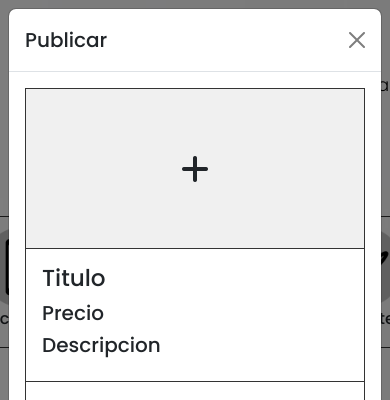
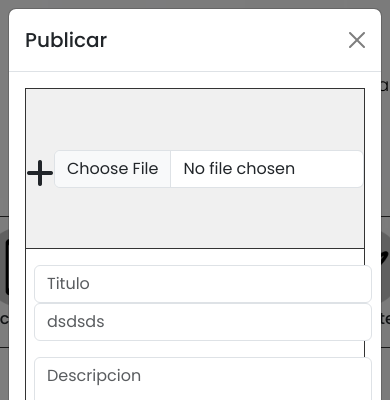
Before and after one commit to Ozaris/Proyecto1, a PHP site: page /empresas.html in a window 390 px wide, after a click on "Launch demo modal". Shown: the top 400 px of the page. Run offline with PHP 8.4, Linux system fonts and the light colour scheme; some libraries are stand-ins or nearby versions.

Commit message:
Mejora de publicacion

```diff
--- a/empresas.html
+++ b/empresas.html
@@ -105,8 +105,10 @@ include "conexion.php";
                     Launch demo modal
                 </button>
                 <!-- Modal -->
+
                  <div class="modal modal-xl fade" id="exampleModal" tabindex="-1" aria-labelledby="exampleModalLabel" aria-hidden="true">
                     <div class="modal-dialog">
+                        <form>
                         <div class="modal-content">
                             <div class="modal-header">
                                 <h1 class="modal-title fs-5" id="exampleModalLabel">Publicar</h1>
@@ -116,17 +118,18 @@ include "conexion.php";
 
                                 <div class="divprincipalpublicacion">
                                     <div class="divsubirimagen">
-                                        <i class="fa-solid fa-2x fa-plus iconomaspublicacion"></i>
+                                        <label for="formFile" class="form-label"><i class="fa-solid fa-2x fa-plus iconomaspublicacion"></i></label>
+                        <input class="form-control form-control1" type="file" id="formFile" name="foto_usr">
                                     </div>
                                     <div class="divsubirinformacion">
                                         <div class="divdatosinformacion">
-                                        <h3 class="textopublicacion">Titulo</h3>
-                                        <h5 class="textopublicacion">Precio</h5>
-                                        <h5 class="textopublicacion">Descripcion</h4>
+                                        <input type="email" class="form-control inputpublicacion1" id="floatingInput" placeholder="Titulo">
+                                        <input type="email" class="form-control inputpublicacion2" id="floatingInput" placeholder="dsdsds">
+                                        <textarea class="form-control inputpublicacion3" placeholder="Descripcion" id="floatingTextarea2" style="height: 100px"></textarea>
                                         </div>
 
                                         <div class="divinformacionempresa">
-                                            <h4>Informacion de la empresa</h4>
+                                            <h6>Informacion de la empresa</h6>
                                             <div class="divnombrempresapublicacion">
                                                 <img class="divfotopublicacion" src="Imagenes/GatoFotoPruebaPerfil.png" alt="img">
                                                 <h5 class="nombrempresapublicacion">Nombre de la empresa</h5>
@@ -138,6 +141,7 @@ include "conexion.php";
                             </div>
                             </div>
                         </div>
+                    </form>
                     </div>
                 </div>
 
--- a/style/style.css
+++ b/style/style.css
@@ -1564,7 +1564,7 @@ footer{
     border: 1px solid #333;
 }
 .divsubirimagen {
-    width: 50%;
+    width: 60%;
     display: flex;
     justify-content: center;
     align-items: center;
@@ -1572,7 +1572,7 @@ footer{
     background-color: #cccccc4b;
 }
 .divsubirinformacion {
-    width: 50%;
+    width: 40%;
     display: flex;
     justify-content: center;
     align-items: center;
@@ -1582,6 +1582,7 @@ footer{
 .iconomaspublicacion {
     margin-top: 12rem;
     margin-bottom: 12rem;
+    cursor: pointer;
 }
 .textopublicacion {
     margin-left: 1rem;
@@ -1596,7 +1597,6 @@ footer{
 
 .divdatosinformacion {
     width: 100%;
-
 }
 .divinformacionempresa {
     width: 100%;
@@ -1605,8 +1605,6 @@ footer{
     align-items: left;
     flex-direction: column;
     padding: 1rem;
-    padding-top: 2rem;
-    padding-bottom: 2rem;
     border-top: 1px solid #333;
     border-bottom: 1px solid #333;
 }
@@ -1615,6 +1613,7 @@ footer{
     display: flex;
     justify-content: center;
     align-items: center;
+    padding-top: 1rem;
 }
 .botonsubirpublicacion {
     border-radius: 10px;
@@ -1622,6 +1621,7 @@ footer{
     background-color: #333;
     border: none;
     color: white;
+    margin: 0;
 }
 .divfotopublicacion {
     width: 3rem;
@@ -1635,7 +1635,31 @@ footer{
 .nombrempresapublicacion {
     opacity: 0.6;
 }
-@media (max-width: 580px) {
+.inputpublicacion1 {
+    width: 70%;
+    background-color: transparent;
+    border: none;
+    border-radius: 0;
+    border-bottom: 1px solid #333;
+    margin-left: 1rem;
+}
+.inputpublicacion2 {
+    width: 70%;
+    background-color: transparent;
+    border: none;
+    border-radius: 0;
+    border-bottom: 1px solid #333;
+    margin-left: 1rem;
+    margin-bottom: 1rem;
+}
+.inputpublicacion3 {
+    width: 70%;
+    background-color: transparent;
+    border: 1px solid #333;
+    margin-left: 1rem;
+    margin-bottom: 1rem;
+}
+@media (max-width: 1000px) {
     .divprincipalpublicacion {
         flex-direction: column;
     }
@@ -1667,6 +1691,13 @@ footer{
 
     .divsubirinformacion, .divinformacionempresa {
         margin: 1rem;
+    }
+
+    .divdatosinformacion, .divinformacionempresa {
+        display: flex;
+        justify-content: center;
+        align-items: center;
+        flex-direction: column;
     }
 }
 
```
